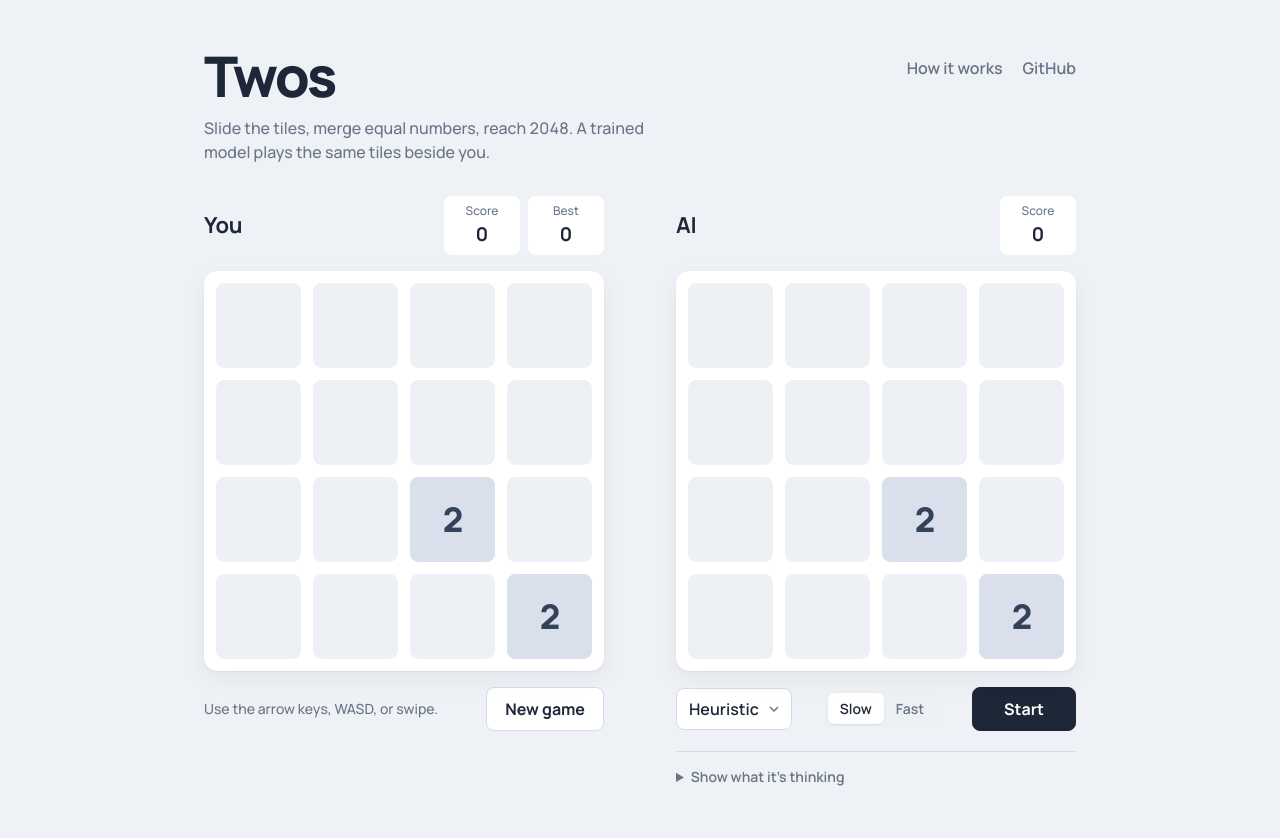
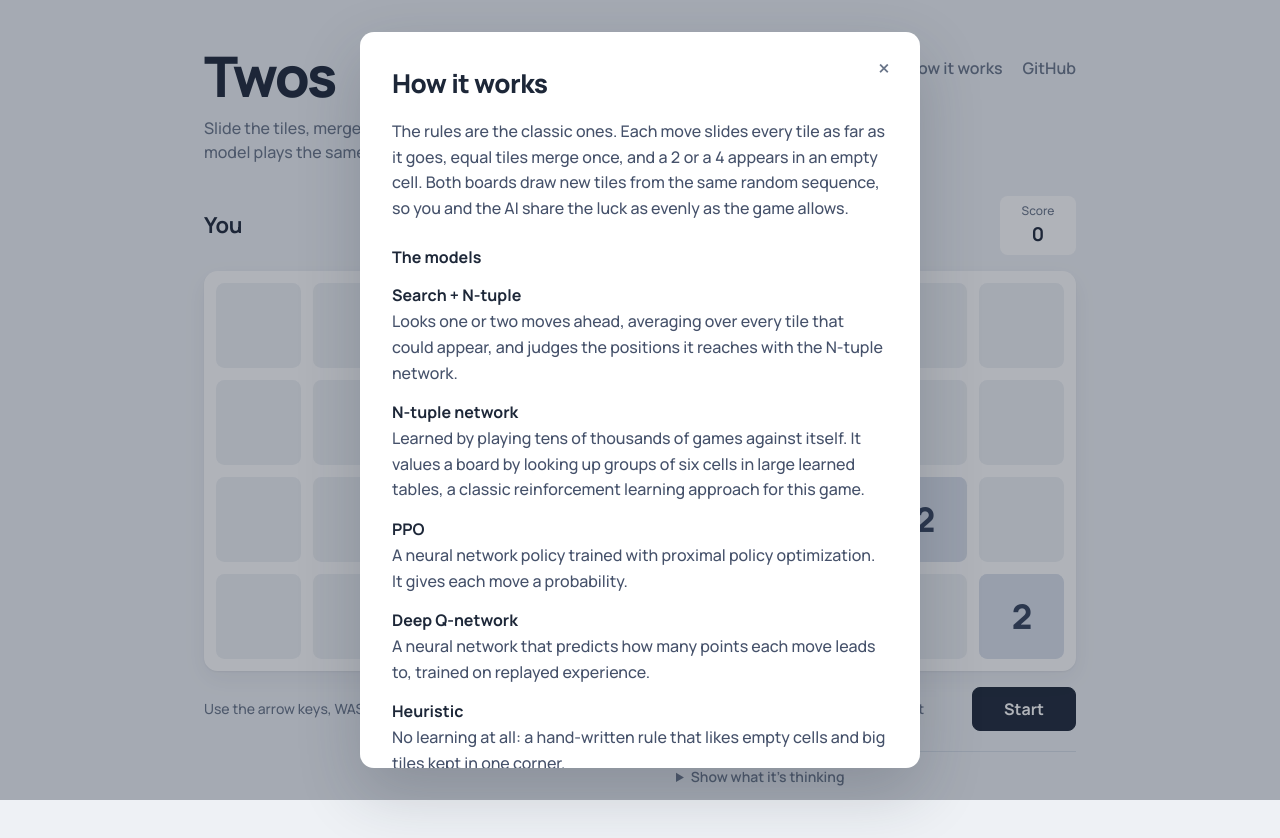
Before and after one commit to CharlieHubbard7/2048-rl-sandbox, a website with bundled scripts: page site/index.html in a window 1280 px wide. Both pictures are taken after a click on the button "How it works". Built offline with nearby package versions, Linux system fonts and the light colour scheme.

Commit message:
add a plain-language how it works dialog
Co-Authored-By: Claude Opus 5.5 <noreply@anthropic.com>

```diff
--- a/site/css/style.css
+++ b/site/css/style.css
@@ -470,3 +470,79 @@ select {
     0 0 calc(var(--h, 0) * 18px) rgb(217 105 79 / calc(var(--h, 0) * 35%));
   transition: box-shadow 160ms ease-out;
 }
+
+/* ---- About dialog ---------------------------------------------------------- */
+
+.about {
+  width: min(560px, calc(100vw - 32px));
+  max-height: calc(100vh - 64px);
+  padding: 32px;
+  border: 0;
+  border-radius: 14px;
+  background: var(--well);
+  color: var(--ink);
+  box-shadow: 0 24px 64px rgb(29 39 56 / 20%);
+}
+
+.about::backdrop {
+  background: rgb(29 39 56 / 35%);
+}
+
+.about h2 {
+  font-size: 26px;
+  font-weight: 800;
+  letter-spacing: -0.02em;
+}
+
+.about h3 {
+  margin: 24px 0 8px;
+  font-size: 16px;
+  font-weight: 700;
+}
+
+.about p,
+.about dd {
+  color: #45516a;
+  line-height: 1.6;
+}
+
+.about a {
+  color: var(--ink);
+}
+
+.models {
+  margin: 0;
+}
+
+.models dt {
+  margin-top: 14px;
+  font-weight: 700;
+}
+
+.models dd {
+  margin: 2px 0 0;
+}
+
+.about-foot {
+  margin-top: 24px;
+  font-size: 14px;
+}
+
+.close {
+  float: right;
+  width: 32px;
+  height: 32px;
+  margin: -12px -12px 0 0;
+  border: 0;
+  border-radius: 50%;
+  background: none;
+  color: var(--muted);
+  font-size: 24px;
+  line-height: 1;
+  cursor: pointer;
+}
+
+.close:hover {
+  background: var(--cell-bg);
+  color: var(--ink);
+}
--- a/site/index.html
+++ b/site/index.html
@@ -70,7 +70,35 @@
     <dialog class="about" id="about">
       <form method="dialog"><button class="close" aria-label="Close">×</button></form>
       <h2>How it works</h2>
-      <div id="about-body"></div>
+      <p>
+        The rules are the classic ones. Each move slides every tile as far as it goes, equal tiles merge
+        once, and a 2 or a 4 appears in an empty cell. Both boards draw new tiles from the same random
+        sequence, so you and the AI share the luck as evenly as the game allows.
+      </p>
+      <h3>The models</h3>
+      <dl class="models">
+        <dt>Search + N-tuple</dt>
+        <dd>Looks one or two moves ahead, averaging over every tile that could appear, and judges the
+          positions it reaches with the N-tuple network.</dd>
+        <dt>N-tuple network</dt>
+        <dd>Learned by playing tens of thousands of games against itself. It values a board by looking up
+          groups of six cells in large learned tables, a classic reinforcement learning approach for this game.</dd>
+        <dt>PPO</dt>
+        <dd>A neural network policy trained with proximal policy optimization. It gives each move a probability.</dd>
+        <dt>Deep Q-network</dt>
+        <dd>A neural network that predicts how many points each move leads to, trained on replayed experience.</dd>
+        <dt>Heuristic</dt>
+        <dd>No learning at all: a hand-written rule that likes empty cells and big tiles kept in one corner.</dd>
+      </dl>
+      <h3>What it's thinking</h3>
+      <p>
+        The bars show how the model rated each move before choosing. The glow on its board marks the tiles
+        that most influenced the decision.
+      </p>
+      <p class="about-foot">
+        Everything runs in your browser. The models were trained in Python with NumPy and PyTorch, and the
+        code is <a href="https://github.com/CharlieHubbard7/2048-rl-sandbox">on GitHub</a>.
+      </p>
     </dialog>
 
     <script type="module" src="js/main.js"></script>
--- a/site/js/main.js
+++ b/site/js/main.js
@@ -136,3 +136,5 @@ youView.reset(you);
 showYou();
 ai.reset(seed);
 setSpeed(ai.speed);
+
+$("open-about").addEventListener("click", () => $("about").showModal());
```
